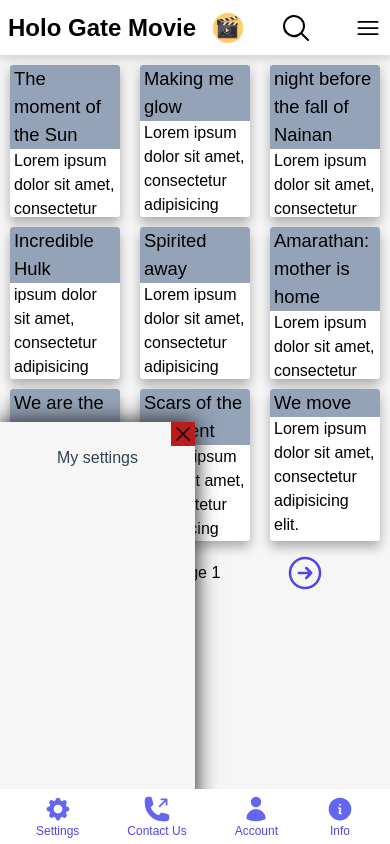
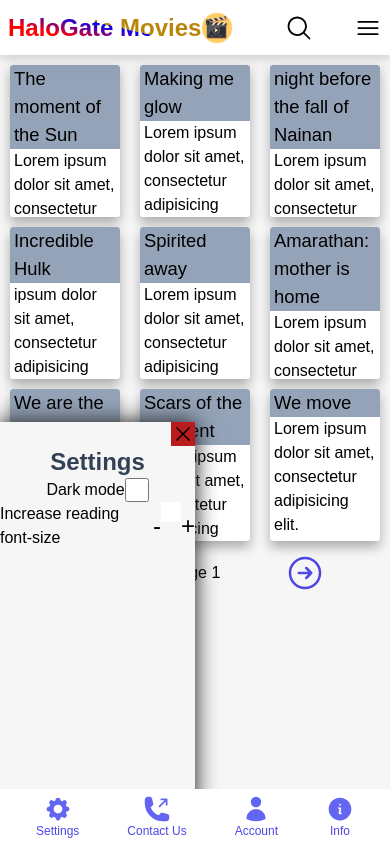
Before and after one commit to tombrowngithub/hologate, a Next.js app: page / in a window 390 px wide. Both pictures are taken after a click on the element "Settings". Built offline with nearby package versions, Linux system fonts and the light colour scheme.

Commit message:
latest commit

```diff
--- a/package.json
+++ b/package.json
@@ -17,6 +17,7 @@
     "next": "13.1.3",
     "react": "18.2.0",
     "react-dom": "18.2.0",
+    "react-icons": "^4.7.1",
     "react-modal": "^3.16.1",
     "react-quill": "^2.0.0",
     "react-search-input": "^0.11.3"
--- a/pages/Footer.js
+++ b/pages/Footer.js
@@ -1,5 +1,22 @@
-import {Cog8ToothIcon,XMarkIcon, PhoneArrowUpRightIcon, UserIcon, InformationCircleIcon} from '@heroicons/react/24/solid'
+import {
+    Cog8ToothIcon,
+    XMarkIcon,
+    PhoneArrowUpRightIcon,
+    UserIcon,
+    InformationCircleIcon,
+} from '@heroicons/react/24/solid'
 import {useState} from "react";
+import Image from "next/image";
+import Model from "react-modal";
+import {
+    FaFacebook,
+    FaTwitter,
+    FaPhone,
+    FaWhatsapp,
+    FaMailBulk
+} from "react-icons/fa";
+import Link from "next/link";
+import HalaGateImage from "@/pages/images/HalogateImg.jpg";
 
 
 export default function Footer() {
@@ -13,7 +30,7 @@ export default function Footer() {
     }
 
     function Contact() {
-        setSettings(!settings)
+        setContact(!contact)
     }
 
     function Account() {
@@ -30,20 +47,80 @@ export default function Footer() {
                 <div onClick={Settings} className=" flex justify-end">
                     <XMarkIcon className="w-6 bg-red-700"/>
                 </div>
+                <p className="text-center text-2xl font-bold text-slate-700">Settings</p>
+                <div className="flex flex-col items-center">
+                    <div className="flex">
+                        <label htmlFor="">Dark mode</label>
+                        <input className="text-center w-6 bg-slate-500" type="checkbox"/>
+                    </div>
 
-                <p className="text-center text-slate-700">My settings</p>
+                    <div className="flex">
+                        <p>Increase reading font-size</p>
+                       <div className="flex">
+                           <button className="text-2xl">-</button>
+                           <input className="w-5 h-5" type="text"/>
+                           <button className="text-2xl">+</button>
+                       </div>
+                    </div>
 
-            </div>}
-
-            {contact && <div className="w-[50%] settings">
-                <div onClick={Settings} className=" flex justify-end">
-                    <XMarkIcon className="w-6 bg-red-700"/>
                 </div>
 
             </div>}
 
+            <Model isOpen={contact}
+                   ariaHideApp={false}
+                   onRequestClose={() => setContact(false)}
+                   style={{
+                       content: {
+                           width: "22rem",
+                           top: '50%',
+                           left: '50%',
+                           right: 'auto',
+                           bottom: 'auto',
+                           marginRight: '-50%',
+                           transform: 'translate(-50%, -50%)',
+                           background: "#f6f6f6",
+                           boxShadow: "0 6px 12px rgba(0, 0, 0, 0.31)"
+                       }
+                   }}>
+
+                <div className="flex flex-col mx-2 h-full">
+                    <h1 className="text-2xl font-bold text-center">Contact us!</h1>
+                    <Image className="mb-2 rounded" src={HalaGateImage} alt="Icon"/>
+                    <div className="flex justify-around">
+                        <Link href="https://www.facebook.com/Author.Nath.Creativity?mibextid=ZbWKwL">
+                            <div className="flex flex-col items-center cursor-pointer">
+                                <FaFacebook size="30px" color="blue"/>
+                                <p className="text-xs">Facebook</p>
+                            </div>
+                        </Link>
+
+                        <Link href="https://twitter.com/author_nath?t=PBH4YSu9JHDQC5H5UPqJXQ&s=08">
+                            <div className="flex flex-col items-center">
+                                <FaTwitter size="30px" color="#1DA1F2"/>
+                                <p className="text-xs">Twitter</p>
+                            </div>
+                        </Link>
+
+                        <Link href="tel:+2348163452027">
+                            <div className="flex flex-col items-center">
+                                <FaWhatsapp size="30px" color="#25D366"/>
+                                <p className="text-xs">Whatsapp</p>
+                            </div>
+                        </Link>
+
+                        <Link href="mailto:nathubijii@gmail.com">
+                            <div className="flex flex-col items-center">
+                                <FaMailBulk size="30px" color="darkBlue"/>
+                                <p className="text-xs">Email</p>
+                            </div>
+                        </Link>
+                    </div>
+                </div>
+            </Model>
+
             {account && <div className="w-[50%] settings">
-                <div onClick={Settings} className=" flex justify-end">
+                <div onClick={Account} className=" flex justify-end">
                     <XMarkIcon className="w-6 bg-red-700"/>
                 </div>
 
--- a/pages/Navbar.js
+++ b/pages/Navbar.js
@@ -63,11 +63,11 @@ export default function Navbar() {
             <div className="px-2 flex justify-between items-center w-full h-full">
                 <div className="flex items-center">
                     <div className="flex">
-                        <h1 className="text-2xl font-bold mr-4 sm:text-4xl">
-                            Holo Gate Movie
+                        <h1 className="text-2xl font-bold mr-4 sm:text-4xl flex Main-Text">
+                            HaloGate Movies
+                            <Image className="w-8" src={movieIcon} alt="Icon"/>
                         </h1>
-                        <Image className="w-8" src={movieIcon} alt="Icon"/>
-                        <MagnifyingGlassIcon onClick={()=>setSearchBar(!searchBar)} className="w-8 ml-9 cursor-pointer"/>
+                        <MagnifyingGlassIcon onClick={()=>setSearchBar(!searchBar)} className="w-7 ml-9 cursor-pointer"/>
                     </div>
                     {searchBar && <input className="fixed py-1.5 border border-zinc-300 shadow-lg ml-9 text-center" type="search"
                                          placeholder="Search by Title"/>}
@@ -93,16 +93,16 @@ export default function Navbar() {
 
 
             <ul className={!nav ? "hidden" : "absolute bg-white w-full px-8"}>
-                <li className="text-center border-2 border-zinc-100 w-full cursor-pointer p-3 mb-1"><Link
+                <li className="text-center rounded border-2 border-zinc-100 w-full cursor-pointer p-3 mb-1"><Link
                     onClick={handleClose}
                     href="support">Support</Link>
                 </li>
 
                 <div className="flex flex-col my-4">
                     <button onClick={LoginModal}
-                            className="mt-2 bg-blue-800 cursor-pointer text-white px-8 py-3 mb-4">Login
+                            className="rounded mt-2 bg-blue-800 cursor-pointer text-white px-8 py-3 mb-4">Login
                     </button>
-                    <button onClick={RegModal} className="bg-blue-800 px-8 py-3 cursor-pointer text-white">Sign Up
+                    <button onClick={RegModal} className="rounded bg-blue-800 px-8 py-3 cursor-pointer text-white">Sign Up
                     </button>
                 </div>
             </ul>
--- a/styles/globals.css
+++ b/styles/globals.css
@@ -91,4 +91,12 @@ body {
         box-shadow: 0 0 20px 1px #262626;
     }
 
+    .Main-Text{
+        background: linear-gradient(13deg,red 25%,blue 50%, darkgoldenrod 50%);
+        -webkit-background-clip: text;
+        -webkit-text-fill-color: transparent;
+    }
+.bg-slate-500{
+    border-radius: 100%;
 }
+}
```
Also changed, not shown: pages/images/HalogateImg.jpg (added), 1 other file (tests, documents, lock files or other folders).
